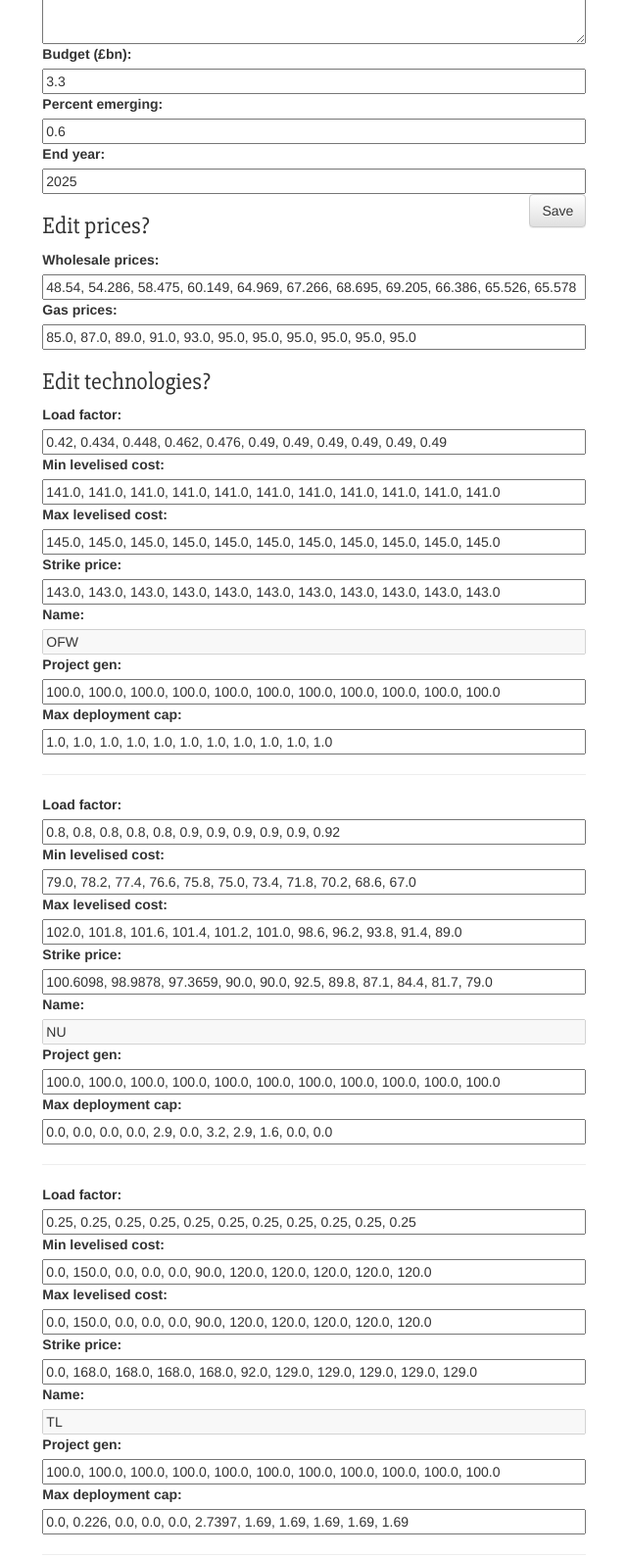
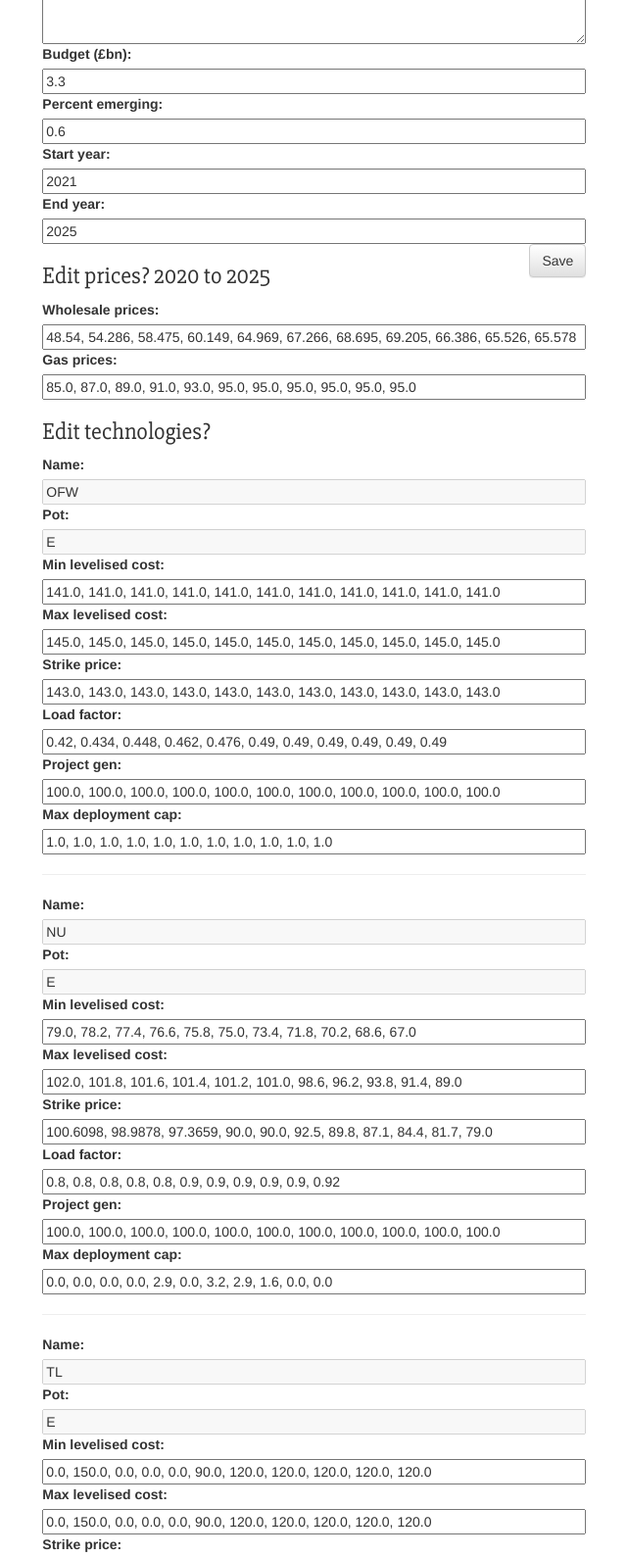
Before and after one commit to gamzatti/lcf, a Django app: page /scenario/1/new/ in a window 1280 px wide. Shown: the part 320-1909 px from the top of the page at 98% size, without its empty margins (185-825 px from the left). Run offline with Django 3.2, Linux system fonts and the light colour scheme; data comes from the database, SQL or seed files in the repository; parts of the project's set-up code (start-up, migrations or seed data) failed here and were passed over; some libraries are stand-ins or nearby versions; some web fonts are replaced.

Commit message:
Started trying to get new technology objects created from new form

```diff
--- a/lcf/forms.py
+++ b/lcf/forms.py
@@ -6,7 +6,7 @@ class ScenarioForm(forms.ModelForm):
 
     class Meta:
         model = Scenario
-        fields = ('name', 'description', 'budget', 'percent_emerging','end_year',)
+        fields = ('name', 'description', 'budget', 'percent_emerging','start_year','end_year',)
         widgets = {
           'description': Textarea(attrs={'rows':2, 'cols':20}),
         }
@@ -16,14 +16,16 @@ class PricesForm(forms.Form):
     gas_prices = forms.CharField(max_length=200)
 
 class TechnologyStringForm(forms.Form):
-    load_factor = forms.CharField(max_length=200)
+    name = forms.CharField(max_length=200)
+    pot = forms.CharField(max_length=200)
     min_levelised_cost = forms.CharField(max_length=200)
     max_levelised_cost = forms.CharField(max_length=200)
     strike_price = forms.CharField(max_length=200)
-    name = forms.CharField(max_length=200)
+    load_factor = forms.CharField(max_length=200)
     project_gen = forms.CharField(max_length=200)
     max_deployment_cap = forms.CharField(max_length=200)
 
     def __init__(self, *args, **kwargs):
         super(TechnologyStringForm, self).__init__(*args, **kwargs)
         self.fields['name'].disabled = True
+        self.fields['pot'].disabled = True
--- a/lcf/models.py
+++ b/lcf/models.py
@@ -51,18 +51,20 @@ class Scenario(models.Model):
 
     def initial_technologies(self):
         techs = [t for p in self.auctionyear_set.all()[0].pot_set.all() for t in p.technology_set.all() ]
-        t_names = [t.name for t in techs]
-        t_form_data = { t_name : {} for t_name in t_names}
-        for t_name in t_names:
-            subset = self.techs_df()[self.techs_df().name == t_name]
+        t_form_data = { t.name : {} for t in techs}
+        for t in techs:
+            subset = self.techs_df()[self.techs_df().name == t.name]
             for field in techs[0].get_field_values():
-                if field == "pot" or field == "id":
+                if field == "id":
                     pass
                 elif field == "name":
-                    t_form_data[t_name][field] = t_name
+                    t_form_data[t.name][field] = t.name
+                elif field == "pot":
+                    t_form_data[t.name][field] = t.pot.name
                 else:
-                    t_form_data[t_name][field] = str(list(subset[field])).strip('[]')
+                    t_form_data[t.name][field] = str(list(subset[field])).strip('[]')
         initial_technologies = list(t_form_data.values())
+        t_names = [t.name for t in techs]
         return t_names, initial_technologies
 
 
--- a/lcf/templates/lcf/scenario_new.html
+++ b/lcf/templates/lcf/scenario_new.html
@@ -7,7 +7,7 @@
         {{ scenario_form }}
         <button type="submit" class="save btn btn-default">Save</button>
         <div class="to-hide">
-            <h3>Edit prices?</h3>
+            <h3>Edit prices? 2020 to {{scenario.end_year}}</h3>
             {{ prices_form }}
             <h3>Edit technologies?</h3>
             {% for form in string_formset %}
--- a/lcf/views.py
+++ b/lcf/views.py
@@ -134,16 +134,40 @@ def scenario_new(request,pk):
         scenario_form = ScenarioForm(request.POST)
         prices_form = PricesForm(request.POST)
         string_formset = TechnologyStringFormSet(request.POST)
+
         if string_formset.is_valid() and scenario_form.is_valid() and prices_form.is_valid():
             scenario_new = scenario_form.save()
+            wholesale_prices = [float(w) for w in list(filter(None, re.split("[, \-!?:\t]+",prices_form.cleaned_data['wholesale_prices'])))]
             gas_prices = [float(g) for g in list(filter(None, re.split("[, \-!?:\t]+",prices_form.cleaned_data['gas_prices'])))]
-            wholesale_prices = [float(g) for g in list(filter(None, re.split("[, \-!?:\t]+",prices_form.cleaned_data['wholesale_prices'])))]
 
             for i, y in enumerate(range(2020,2023)):
                 a = AuctionYear.objects.create(year=y, scenario=scenario_new, gas_price=gas_prices[i], wholesale_price=wholesale_prices[i])
-                for p in ['E','M','SN','NW']:
+                for p in [p.name for p in a.pot_set.all()]:
                     Pot.objects.create(auctionyear=a,name=p)
             q = Pot.objects.filter(auctionyear__scenario=scenario_new)
+
+            for form in formset:
+                print(form.errors)
+                #form = offshore wind:
+                name = form.cleaned_data['name']
+                form_pot_name = form.cleaned_data['pot']
+                strike_price = [float(s) for s in list(filter(None, re.split("[, \-!?:\t]+",form.cleaned_data['strike_price'])))]
+                min_levelised_cost = [float(s) for s in list(filter(None, re.split("[, \-!?:\t]+",form.cleaned_data['min_levelised_cost'])))]
+                max_levelised_cost = [float(s) for s in list(filter(None, re.split("[, \-!?:\t]+",form.cleaned_data['max_levelised_cost'])))]
+                load_factor = [float(s) for s in list(filter(None, re.split("[, \-!?:\t]+",form.cleaned_data['load_factor'])))]
+                project_gen = [float(s) for s in list(filter(None, re.split("[, \-!?:\t]+",form.cleaned_data['project_gen'])))]
+                max_deployment_cap = [float(s) for s in list(filter(None, re.split("[, \-!?:\t]+",form.cleaned_data['max_deployment_cap'])))]
+
+                for i, a in enumerate(AuctionYear.objects.filter(scenario=scenario_new)):
+                    right_pot = q.filter(auctionyear=a).get(name=form_pot_name)
+                    Technology.objects.create(name=name,
+                                            pot=right_pot,
+                                            min_levelised_cost = min_levelised_cost[i],
+                                            max_levelised_cost = max_levelised_cost[i],
+                                            strike_price = strike_price[i],
+                                            load_factor = load_factor[i],
+                                            project_gen = project_gen[i],
+                                            max_deployment_cap = max_deployment_cap[i])
             #for form in formset:
             #    pot = q.filter(auctionyear__year=form.cleaned_data['pot'].auctionyear.year).get(name=form.cleaned_data['pot'].name)
             #    Technology.objects.create(pot = pot,
```
